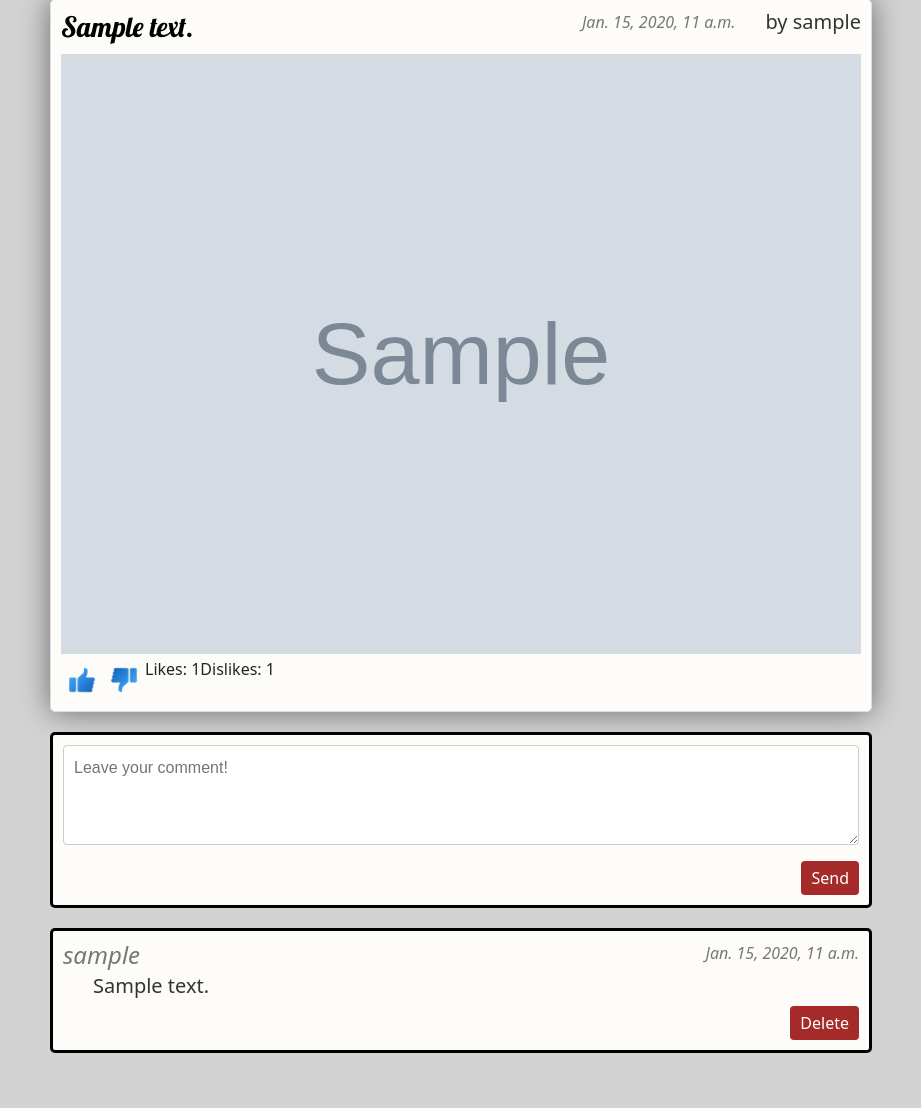
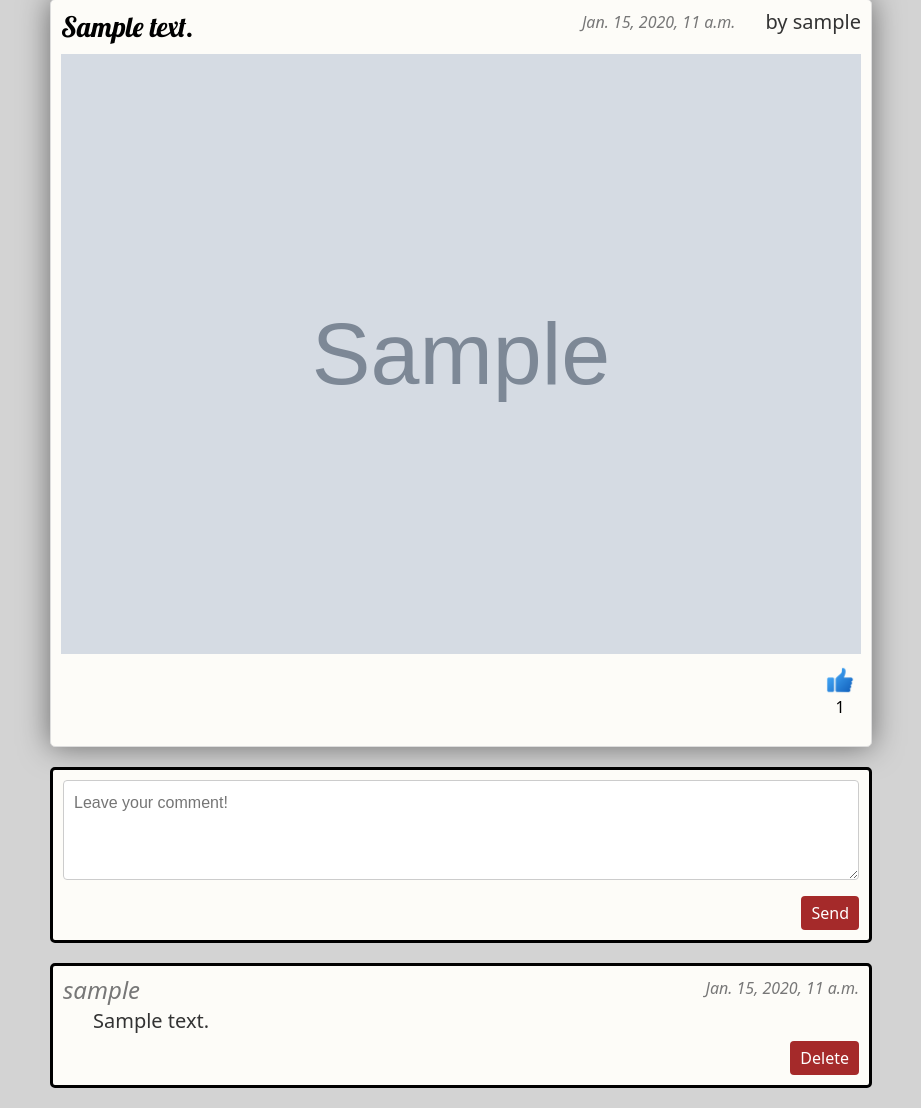
Before and after one commit to AdrianSguera/Momazos.com, a Django app: page /meme_detail/1/ in a window 1280 px wide. Shown: the part 111-1219 px from the top of the page, without its empty margins (179-1100 px from the left). Before the commit the page ends 1164 px from the top, so only its background shows below. Run offline with Django 5.2, Linux system fonts and the light colour scheme; a user stored in the database is signed in; tables that the repository leaves empty hold one stand-in row (values such as "Sample post"); grey boxes marked "Sample" are stand-in pictures.

Commit message:
Funcionan los likes

```diff
--- a/momazos/models.py
+++ b/momazos/models.py
@@ -9,9 +9,7 @@ class Meme(models.Model):
     date = models.DateTimeField(default=timezone.now)
     image = models.ImageField(upload_to='memes/')
     likes = models.ManyToManyField(User, related_name='liked_memes', blank=True)
-    dislikes = models.ManyToManyField(User, related_name='disliked_memes', blank=True)
     likes_count = models.IntegerField(default=0)
-    dislikes_count = models.IntegerField(default=0)
 
 class Comment(models.Model):
     meme = models.ForeignKey(Meme, on_delete=models.CASCADE)
--- a/momazos/static/css/comment.css
+++ b/momazos/static/css/comment.css
@@ -41,7 +41,7 @@
 
 .like-content{
     display: flex;
-    align-items: center;
+    justify-content: right;
 }
 
 .comment-box button, .comment button {
--- a/momazos/templates/momazos/meme_detail.html
+++ b/momazos/templates/momazos/meme_detail.html
@@ -11,32 +11,22 @@
     <img src="{{ meme.image.url }}" alt="{{ meme.description }}" class="meme-img">
     <div class="like-content">
     {% if request.user.is_authenticated %}
-    <form action="{% url 'like_meme' meme.id %}" method="post">
+    <form action="{% url 'like_meme' meme.pk %}" method="post">
         {% csrf_token %}
         <button type="submit" class="like-button">
             {% if request.user in meme.likes.all %}
                 <img src="{% static 'img/likeoff.png' %}" alt="Unlike">
+                <p><span id="likes-count">{{ meme.likes_count }}</span></p>
             {% else %}
                 <img src="{% static 'img/likeon.png' %}" alt="Like">
-            {% endif %}
-        </button>
-    </form>
-    <form action="{% url 'dislike_meme' meme.id %}" method="post">
-        {% csrf_token %}
-        <button type="submit" class="dislike-button">
-            {% if request.user in meme.dislikes.all %}
-                <img src="{% static 'img/dislikeoff.png' %}" alt="Remove dislike">
-            {% else %}
-                <img src="{% static 'img/dislikeon.png' %}" alt="Dislike">
+                <p><span id="likes-count">{{ meme.likes_count }}</span></p>
             {% endif %}
         </button>
     </form>
     {% else %}
         <img src="{% static 'img/likeoff.png' %}" alt="Likes" class="off-btn">
-        <img src="{% static 'img/dislikeoff.png' %}" alt="Dislikes" class="off-btn">
+        <p><span id="likes-count">{{ meme.likes_count }}</span></p>
     {% endif %}
-    <p>Likes: <span id="likes-count">{{ meme.likes_count }}</span></p>
-    <p>Dislikes: <span id="dislikes-count">{{ meme.dislikes_count }}</span></p>
     </div>
 </article>
 <article class="comment-box">
@@ -78,38 +68,13 @@
                 success: function(data) {
                     $('#likes-count').text(data.likes_count);
                     if (data.liked) {
+                        button.find('img').attr('src', '{% static "img/likeoff.png" %}');
+                        button.attr('title', 'Unlike');
+                        button.closest('form').attr('action', '{% url "like_meme" meme.pk %}');
+                    } else {
                         button.find('img').attr('src', '{% static "img/likeon.png" %}');
-                        button.attr('title', 'Unlike');
-                        button.closest('form').attr('action', '{% url "like_meme" meme.id %}');
-                    } else {
-                        button.find('img').attr('src', '{% static "img/likeoff.png" %}');
                         button.attr('title', 'Like');
-                        button.closest('form').attr('action', '{% url "like_meme" meme.id %}');
-                    }
-                }
-            });
-        });
-        $('.dislike-button').click(function(event) {
-            event.preventDefault();
-            var url = $(this).closest('form').attr('action');
-            var button = $(this);
-            var csrftoken = $('[name=csrfmiddlewaretoken]').val();
-            $.ajax({
-                type: 'POST',
-                url: url,
-                data: {
-                    csrfmiddlewaretoken: csrftoken
-                },
-                success: function(data) {
-                    $('#dislikes-count').text(data.dislikes_count);
-                    if (data.disliked) {
-                        button.find('img').attr('src', '{% static "img/dislikeon.png" %}');
-                        button.attr('title', 'Remove dislike');
-                        button.closest('form').attr('action', '{% url "dislike_meme" meme.id %}');
-                    } else {
-                        button.find('img').attr('src', '{% static "img/dislikeoff.png" %}');
-                        button.attr('title', 'Unlike');
-                        button.closest('form').attr('action', '{% url "dislike_meme" meme.id %}');
+                        button.closest('form').attr('action', '{% url "like_meme" meme.pk %}');
                     }
                 }
             });
--- a/momazos/urls.py
+++ b/momazos/urls.py
@@ -16,5 +16,4 @@ urlpatterns = [
     path('register/', views.register_view, name='register'),
     path('delete_comment/<int:comment_id>/<int:meme_id>/', views.delete_comment, name='delete_comment'),
     path('like/<int:meme_id>/', views.like_meme, name='like_meme'),
-    path('dislike/<int:meme_id>/', views.dislike_meme, name='dislike_meme'),
 ] + static(settings.MEDIA_URL, document_root=settings.MEDIA_ROOT)
--- a/momazos/views.py
+++ b/momazos/views.py
@@ -127,19 +127,3 @@ def like_meme(request, meme_id):
         return JsonResponse({'likes_count': meme.likes_count, 'liked': liked})
     else:
         return JsonResponse({'error': 'User not authenticated'})
-
-def dislike_meme(request, meme_id):
-    meme = get_object_or_404(Meme, pk=meme_id)
-    if request.user.is_authenticated:
-        if request.user in meme.dislikes.all():
-            meme.dislikes.remove(request.user)
-            meme.dislikes_count -= 1
-            disliked = False
-        else:
-            meme.dislikes.add(request.user)
-            meme.dislikes_count += 1
-            disliked = True
-        meme.save()
-        return JsonResponse({'dislikes_count': meme.dislikes_count, 'disliked': disliked})
-    else:
-        return JsonResponse({'error': 'User not authenticated'})
```
Also changed, not shown: momazos/templates/momazos/meme_list.html (+48 -0 lines), momazos/migrations/0007_remove_meme_dislikes_remove_meme_dislikes_count.py (added), momazos/static/img/dislikeoff.png (deleted), momazos/static/img/dislikeon.png (deleted).
